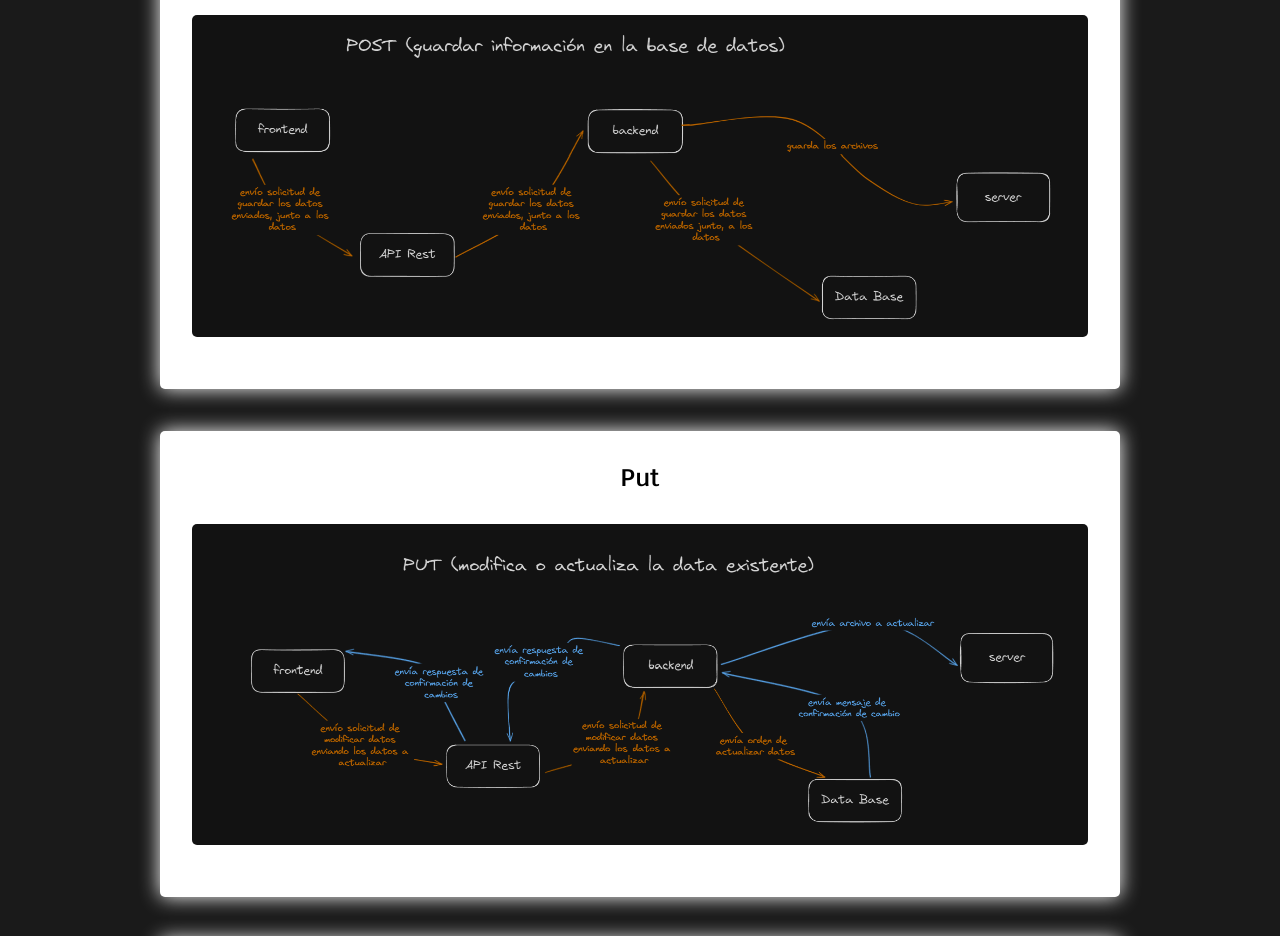
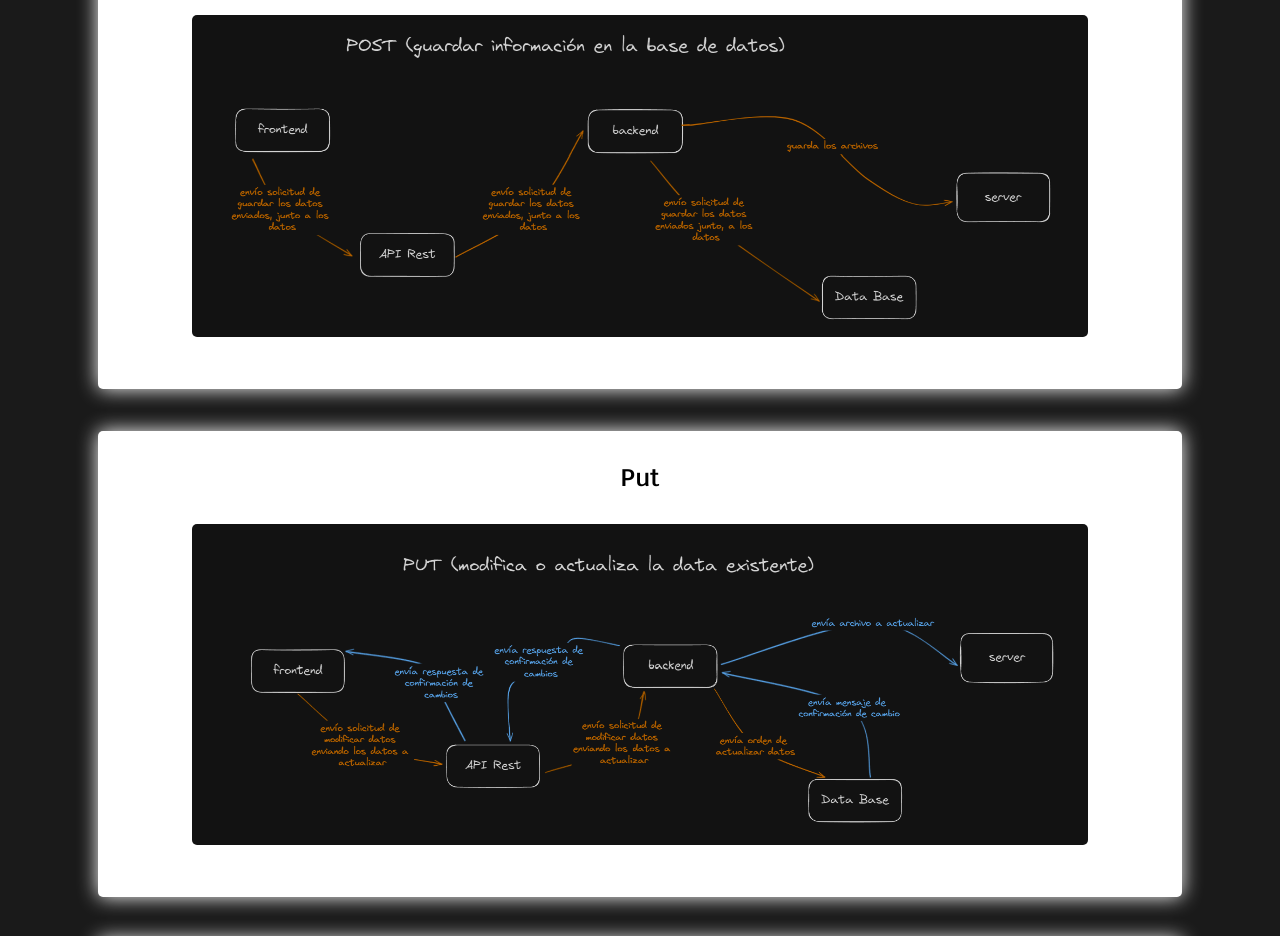
Before and after one commit to mavafiza/fullStackNotes, a plain HTML site: page index.html in a window 1280 px wide. Shown: the part 715-1651 px from the top of the page. Drawn offline with Linux system fonts and the light colour scheme.

Commit message:
ajustes css de los frames

```diff
--- a/index.html
+++ b/index.html
@@ -17,7 +17,7 @@
 
         <br>
 
-        <section class="team-cards">
+        <section class="frame">
             <br>
             <h2 class="logo-meetUp"> Get</h2>
             <br>
@@ -31,7 +31,7 @@
         </section>
 
         <br><br>
-        <section class="team-cards">
+        <section class="frame">
             <br>
             <h2 class="logo-meetUp"> Post</h2>
             <br>
@@ -45,7 +45,7 @@
         </section>
         <br><br>
 
-        <section class="team-cards">
+        <section class="frame">
             <br>
             <h2 class="logo-meetUp"> Put</h2>
             <br>
@@ -59,7 +59,7 @@
         </section>
 
         <br> <br>
-        <section class="team-cards">
+        <section class="frame">
             <br>
             <h2 class="logo-meetUp">Delete</h2>
             <br>
--- a/styles.css
+++ b/styles.css
@@ -83,9 +83,9 @@ h6 a {
     margin-top: 10px;
 } */
 
-.team-cards {
+.frame {
     background-color: #fff;
-    max-width: 900px;
+    max-width: 80vw;
     margin: 0 auto;
     padding: 10px 30px;
     border-radius: 5px;
```
